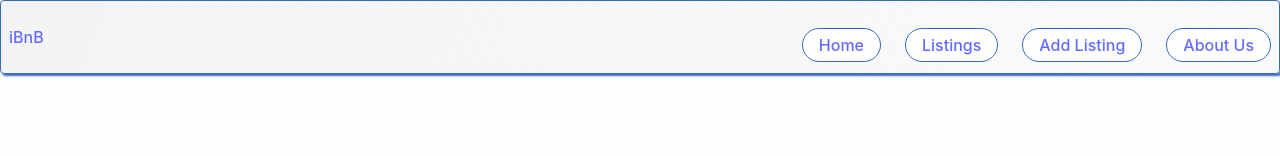
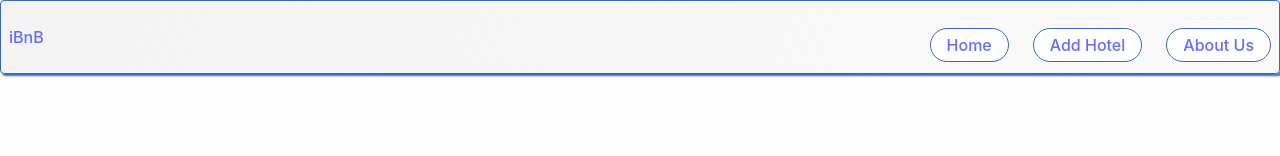
Before and after one commit to SJK-IronHack/ReactJS_MiniProject_W4, a React (Vite) app: page / in a window 1280 px wide. Shown: the top 156 px of the page. Built offline with nearby package versions, Linux system fonts and the light colour scheme.

Commit message:
Changes in navbar

```diff
--- a/src/components/NavBar.jsx
+++ b/src/components/NavBar.jsx
@@ -15,18 +15,13 @@ const NavBar = () => {
             <Link to={`/`} className={classes.NavLink}>
               <p>Home</p>
             </Link>
-            <Link to={`/`} className={classes.NavLink}>
-              <p>Listings</p>
-            </Link>
-            <Link to={`/`} className={classes.NavLink}>
-              <p>Add Listing</p>
+            <Link to={`/add`} className={classes.NavLink}>
+              <p>Add Hotel</p>
             </Link>
             <Link to={`/aboutus`} className={classes.NavLink}>
               <p>About Us</p>
             </Link>
           </div>
-
-
         </Container>
       </Navbar>
     </>
--- /dev/null
+++ b/src/components/Sorting.jsx
@@ -0,0 +1,5 @@
+const Sorting = () => {
+  return <div>Sorting Component</div>;
+};
+
+export default Sorting;
```
Also changed, not shown: src/components/ConditionComponent.jsx (deleted).
